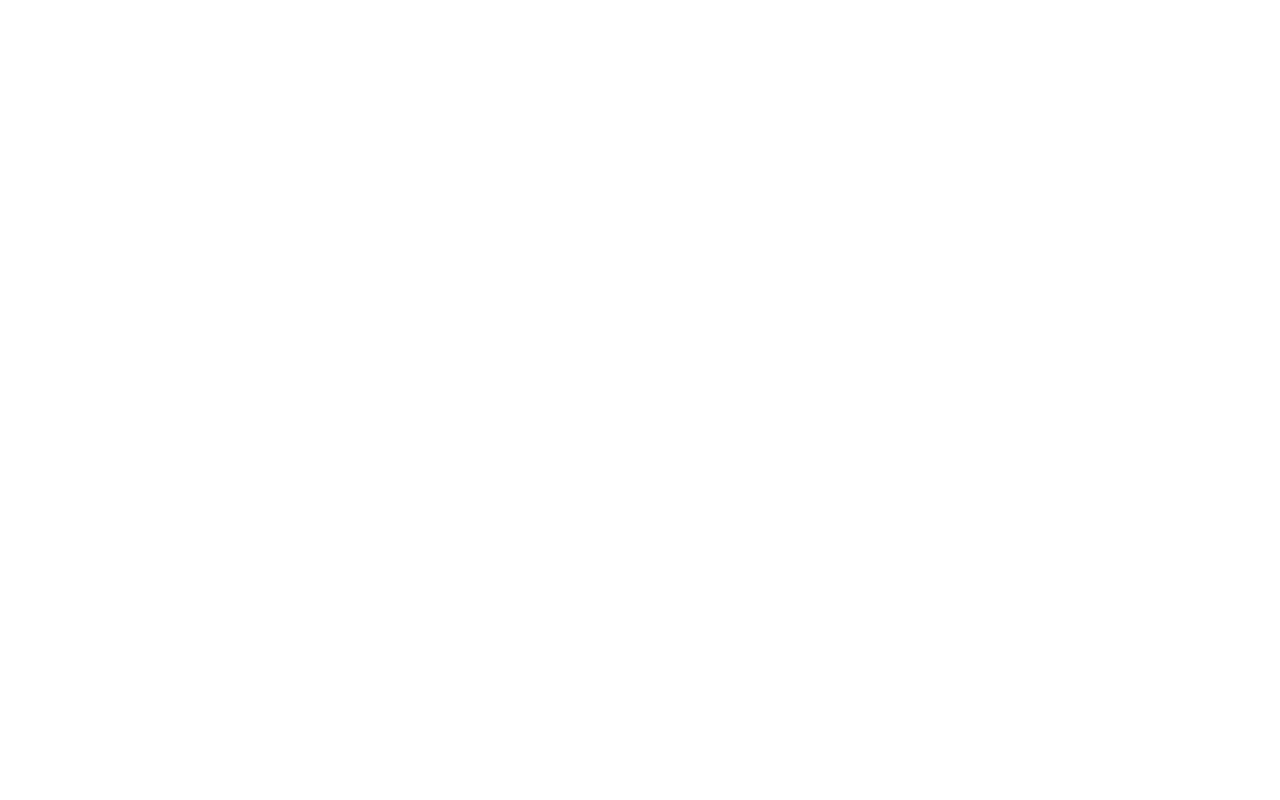
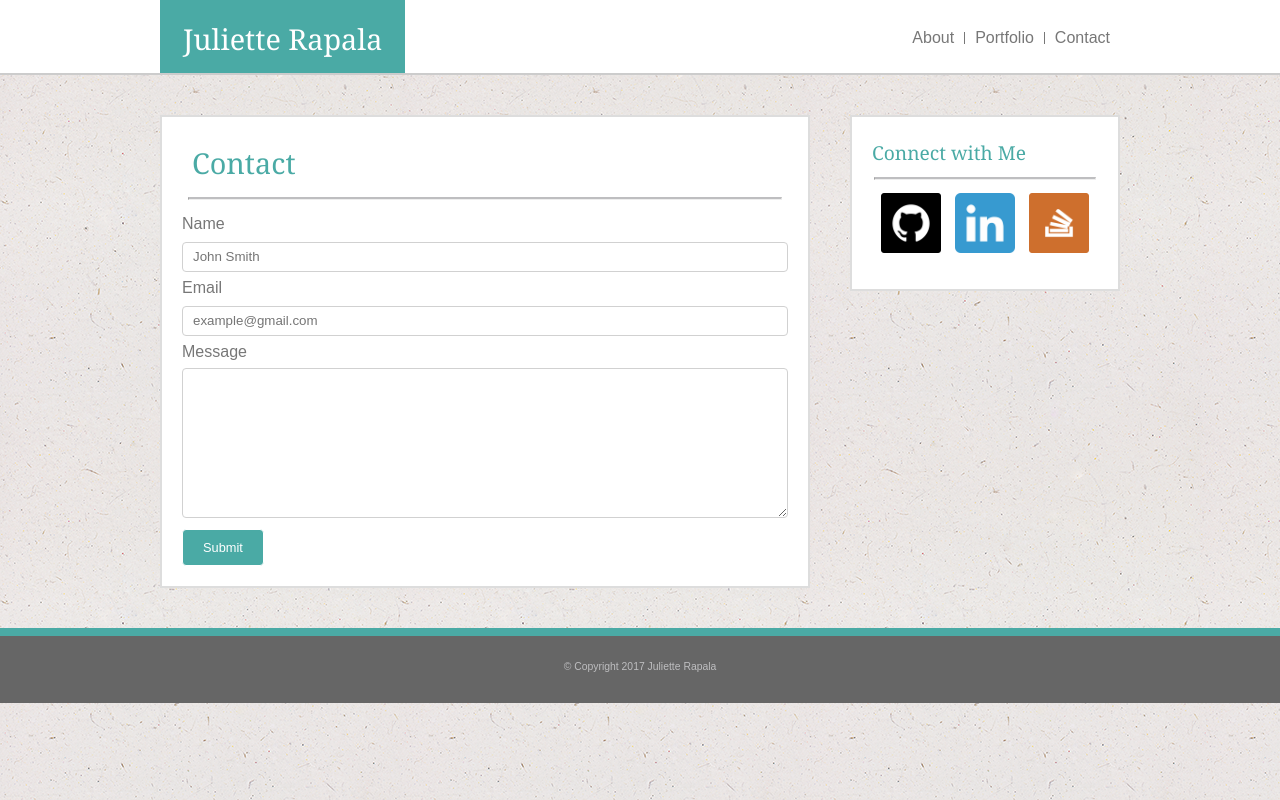
Before and after one commit to hoolzie/Basic-Portfolio, a plain HTML site: page contact.html in a window 1280 px wide. Drawn offline with Linux system fonts and the light colour scheme.

Commit message:
Adding HTML to contact.html. Adding CSS styling for form elements.

```diff
--- a/assets/css/style.css
+++ b/assets/css/style.css
@@ -50,6 +50,11 @@ a {
 }
 
 
+
+.button {
+	font-size: .8em;
+}
+
 /* Clearing
 –––––––––––––––––––––––––––––––––––––––––––––––––– */
 
@@ -65,6 +70,8 @@ a {
 body {
 	background: url("../images/ep_naturalwhite.png");
 }
+
+/*** Header ***/
 
 header {
 	height: 75px;
@@ -85,7 +92,7 @@ header {
 
 nav ul {
 	list-style: none;
-	margin: 10;
+	margin-top: 12px;
 	padding: 0;
 	float: right;
 }
@@ -108,14 +115,13 @@ nav li:last-child a {
 	border-right: 0;
 }
 
-.content {
-	margin-top: 40px;
-}
+/*** Body ***/
 
-#about, #connect {
+#about, #contact, #connect {
 	background-color: #fff;
 	border: 2px solid #ddd;
 	padding: 20px;
+	margin-top: 40px;
 	margin-bottom: 40px;
 }
 
@@ -124,12 +130,12 @@ hr {
 	width: 98%;
 }
 
-#about {
+#about, #contact {
 	width: 650px;
 	float: left;
 }
 
-#about h2 {
+#about h2, #contact h2 {
 	padding: 10px;
 }
 
@@ -155,6 +161,60 @@ hr {
 	margin: 5px 5px;
 }
 
+.social-icons img:hover {
+	transform: scale(1.1);
+	transition: transform .25s;
+}
+
+/*** Form ***/
+
+input[type="email"],
+input[type="text"],
+textarea,
+select {
+	height: 30px;
+	width: 100%;
+  	padding: 6px 10px;
+  	border: 1px solid #D1D1D1;
+  	border-radius: 4px;
+}
+
+textarea {
+	height: 150px;
+	max-width: 620px;
+  	padding-top: 6px;
+  	padding-bottom: 6px;
+}
+
+input[type="email"]:focus,
+input[type="text"]:focus,
+textarea:focus,
+select:focus {
+  	border: 1px solid #4aaaa5;
+  	outline: 0;
+}
+
+/*** Button ***/
+
+.button {
+	background-color: #4aaaa5;
+	color: #fff;
+	border-radius: 4px;
+	border: 1px solid #fff;
+	cursor: pointer;
+  	padding: 10px 20px;
+}
+
+.button:hover,
+.button:focus {
+	background-color: #3c8c88;
+	transform: scale(1.1);
+	transform-origin: left center;
+	transition: transform .25s, background-color .25s;
+}
+
+/* Footer */
+
 footer {
 	height: 75px;
 	text-align: center;
--- a/contact.html
+++ b/contact.html
@@ -0,0 +1,73 @@
+<!DOCTYPE html>
+<html lang="en">
+<head>
+
+	<!-- Basic Page Needs
+	–––––––––––––––––––––––––––––––––––––––––––––––––– -->
+	<title>Juliette Rapala's Portfolio Site | Contact</title>
+
+	<!-- CSS
+	–––––––––––––––––––––––––––––––––––––––––––––––––– -->
+	<link rel="stylesheet" href="assets/css/reset.css">
+	<link rel="stylesheet" href="assets/css/style.css">
+</head>
+<body>
+	<!-- Primary Page Layout
+  	–––––––––––––––––––––––––––––––––––––––––––––––––– -->
+
+		<!-- Header
+		========================================== -->
+  		<header>
+  			<div class="container">
+	  			<div class="logo">
+	  				<h1>Juliette Rapala</h1>
+	  			</div>
+	  			<nav>
+	  				<ul>
+	  					<li><a href="#">About</a></li>
+	  					<li><a href="#">Portfolio</a></li>
+	  					<li><a href="#">Contact</a></li>
+	  				</ul>
+	  			</nav>
+	  		</div>
+		</header>
+
+		<!-- Main
+		========================================== -->
+		<main>
+			<div class="container">
+			<!-- Contact -->
+				<section id="contact">
+					<h2>Contact</h2>
+					<hr>
+					<form action="#" class="clearfix">
+						Name<br>
+						<input type="text" name="name" placeholder="John Smith"><br>
+						Email<br>
+						<input type="email" name="email" placeholder="example@gmail.com"><br>
+						Message<br>
+						<textarea type="text" name="message"></textarea><br>
+						<input type="submit" value="Submit" class="button".>
+					</form>
+
+				</section>
+			<!-- Social -->
+				<aside id="connect">
+					<h3>Connect with Me</h3>
+					<hr>
+					<div class="social-icons">
+						<a href="https://github.com/jrapala" title="GitHub"><img src="assets/images/icon-github.png" alt="GitHub Icon"/></a>
+						<a href="https://www.linkedin.com/in/julietterapala/" title="LinkedIn"><img src="assets/images/icon-linkedin.png" alt="LinkedIn Icon"/></a>
+						<a href="https://stackoverflow.com/users/8291867/juliette-rapala" title="StackOverflow"><img src="assets/images/icon-stackoverflow.png" alt="StackOverflow Icon"/></a>
+					</div>
+				</aside>
+			</div>
+		</main>
+
+		<!-- Footer
+		========================================== -->
+		<footer class="clearfix">
+			<p>&copy; Copyright 2017 Juliette Rapala</p>
+		</footer>
+</body>
+</html>
```
Also changed, not shown: index.html (+1 -1 lines).
